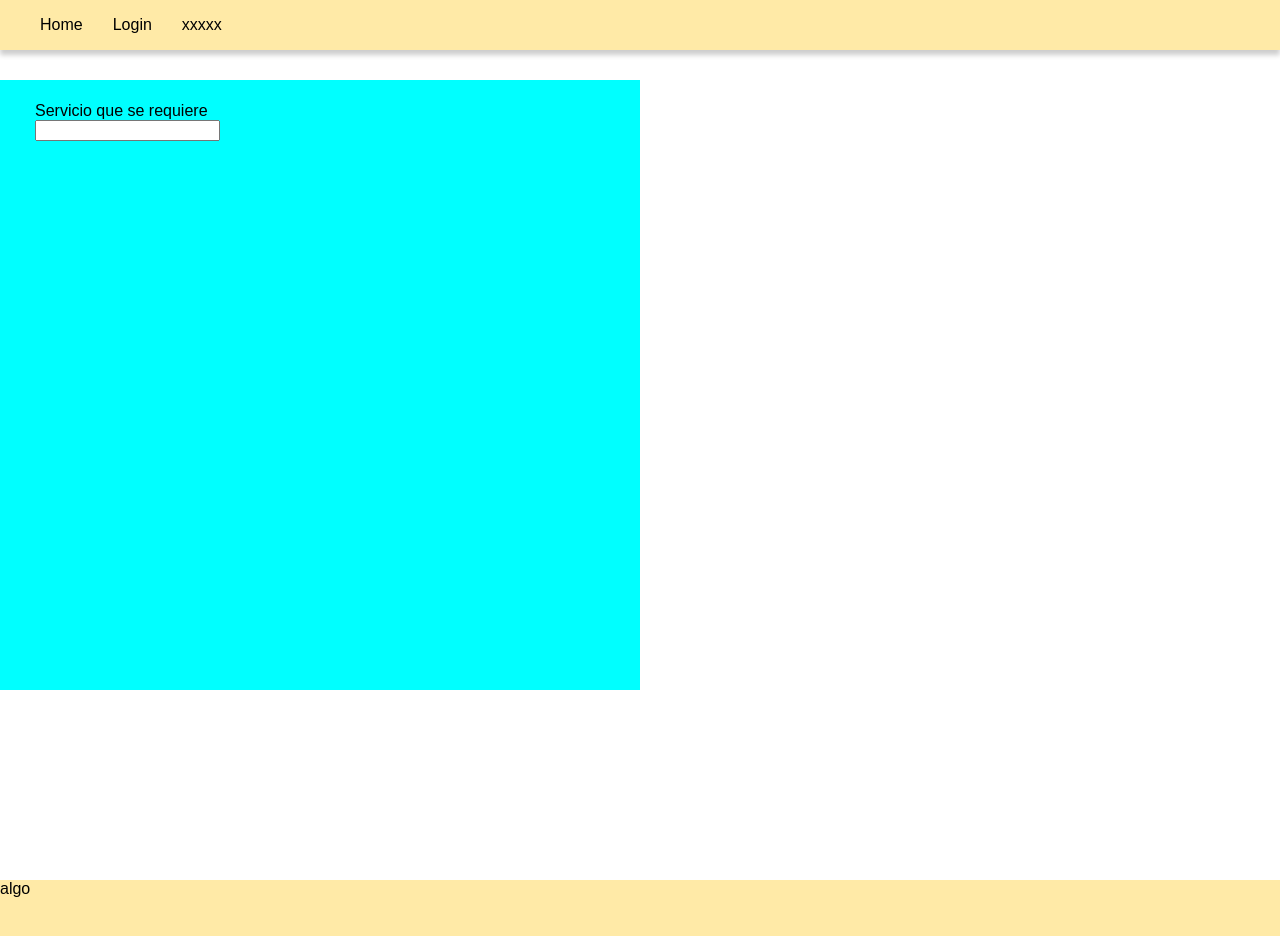
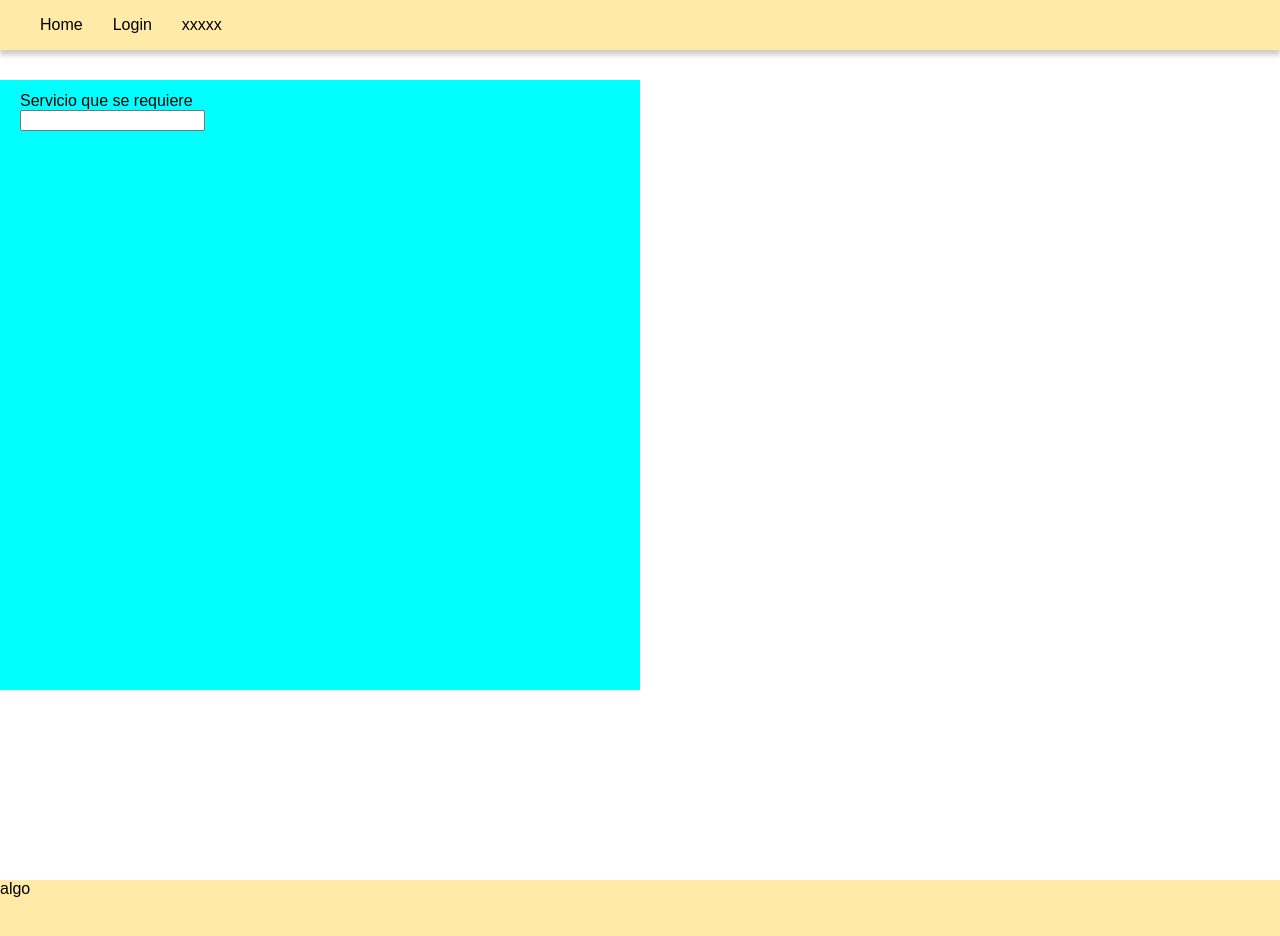
Before and after one commit to azufreYmercurio/ProyectoIntegrador, an Angular app: page /DatosNuvoProComponent in a window 1280 px wide. Shown: the top 936 px of the page. Built offline with nearby package versions, Linux system fonts and the light colour scheme.

Commit message:
añadido datosalPath

```diff
--- a/src/app/ComponentesAngular/datos-nuvo-pro/datos-nuvo-pro.component.scss
+++ b/src/app/ComponentesAngular/datos-nuvo-pro/datos-nuvo-pro.component.scss
@@ -15,12 +15,6 @@
             height: 100%;
             padding: 12px 20px;
             background-color: aqua;
-            .Dato{
-                padding: 10px 0;
-                            margin: 0 2.5%;
-                            width: 45%;
-                            height: auto;
-            }
 
         }
     }
```
